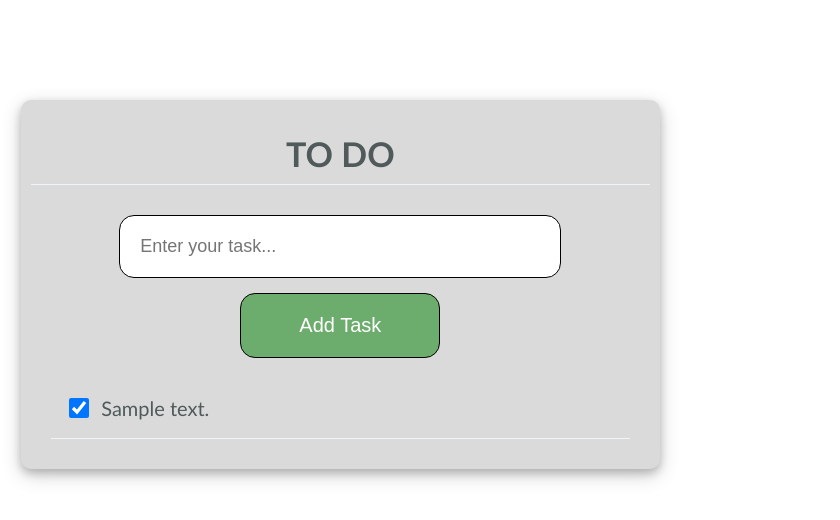
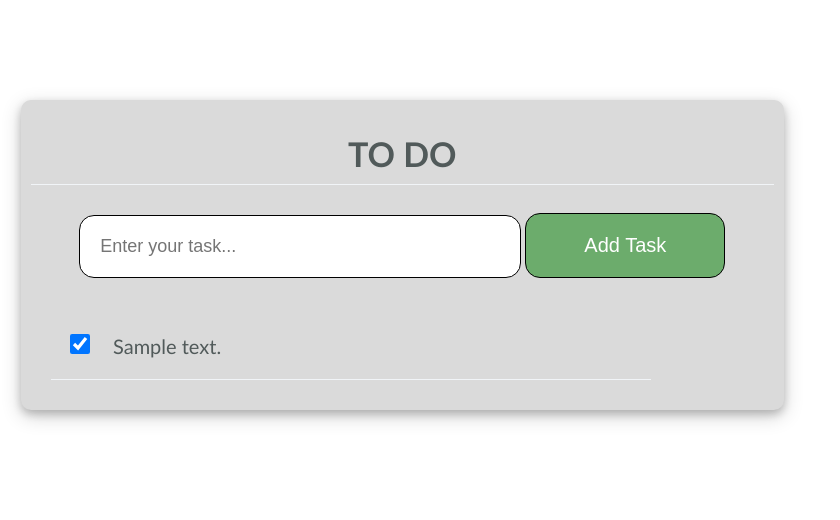
Before and after one commit to ahmedmeshref/to-do-app, a Flask app: page / in a window 1280 px wide. Shown: the top 520 px of the page, without its empty margins (0-840 px from the left). Run offline with Flask 2, Linux system fonts and the light colour scheme; tables that the repository leaves empty hold one stand-in row (values such as "Sample post"); parts of the project's set-up code (start-up, migrations or seed data) failed here and were passed over.

Commit message:
Update and add tasks fixed

```diff
--- /dev/null
+++ b/app/static/add_task.js
@@ -0,0 +1,51 @@
+'use strict';
+import {validInput, invalidInput, validateInput, handleErrors} from "./utils.js";
+
+let app = {
+    form: document.getElementById("add-item-form"),
+    description: document.getElementById("description"),
+    todo_list: document.getElementById("tasks-wrapper")
+};
+
+
+// change the border of the input if onfocus in case it was errored
+app.description.addEventListener("focus", () => {
+    validInput(app.description);
+})
+
+
+app.form.addEventListener("submit", (e) => {
+    e.preventDefault();
+    // validate input
+    if (!validateInput(app.description)) return;
+    fetch("/todos/create", {
+        method: "POST",
+        body: JSON.stringify({
+            'description': app.description.value
+        }),
+        headers: {
+            'Content-type': 'application/json'
+        }
+    })
+    .then(handleErrors)
+    .then((response_val) => {
+        console.log(`description: ${response_val.description}`);
+        // create a new todo list item
+        let LI = document.createElement('li');
+        LI.classList.add("task-item")
+
+
+        LI.innerHTML = `
+        <div class="check-completed">
+            <input class="checkbox" data-id='${response_val.id}' type="checkbox"/>
+        </div>
+        ${response_val.description}
+        `;
+        app.todo_list.appendChild(LI);
+        app.description.value = "";
+    })
+    .catch((err) => {
+        invalidInput(app.description);
+        console.log(err.message);
+    })
+})
--- a/app/static/style.css
+++ b/app/static/style.css
@@ -2,7 +2,9 @@
     font-family: 'H', 'Trebuchet MS', Helvetica;
 }
 
-
+li {
+    list-style: none;
+}
 .container {
     width: 98%;
     margin: 100px auto 0;
@@ -10,7 +12,7 @@
 }
 
 .todo_wrapper {
-    width: 50%;
+    width: 60%;
     background-color: #DADADA;
     border-radius: 10px;
     text-align: center;
@@ -68,44 +70,41 @@
     background-color: rgba(0,128,0, 1);
 }
 
+
 #tasks-wrapper {
     color: #515A5A;
     font-size: 20px;
+    padding: 0;
     margin: 20px 20px;
-
 }
 
-.items-wrapper {
-    display: flex;
+.task-item {
     border-bottom: 1px solid  #F1F4F7;
     margin-bottom: 7px;
     padding: 5px;
-    height: 50px;
+    width: 84%;
+    text-align: left;
+    line-height: 50px;
+    word-wrap: break-word;
 }
 
-.items-wrapper:hover {
+
+.task-item:hover {
     background-color: rgba(255, 255, 255, .8);
     border-radius: 10px;
 }
 
-.checkbox-wrapper {
+.check-completed {
     width: 8%;
     text-align: center;
+    line-height: 56px;
+    cursor: pointer;
     display: inline-block;
-    line-height: 55px;
-    cursor: pointer;
+    margin-right: 5px;
+    height: 100%;
 }
 
-
-.check-completed {
+.checkbox {
+    height: 20px;
     width: 20px;
-    height: 20px;
-    cursor: pointer;
 }
-
-.description {
-    width: 84%;
-    text-align: left;
-    display: inline-block;
-    line-height: 50px;
-}
--- a/app/static/update_task.js
+++ b/app/static/update_task.js
@@ -1,7 +1,7 @@
 import {request} from "./utils.js";
 
 let app = {
-    checkboxes: document.querySelectorAll(".check-completed")
+    checkboxes: document.querySelectorAll(".checkbox")
 }
 
 
@@ -9,10 +9,11 @@
     const checkbox = app.checkboxes[i];
     checkbox.onchange = (event) => {
         let isCompleted = event.target.checked,
+            task_id = event.target.dataset["id"],
             route = "/todos/update_completed",
             method = "POST",
             msg = {
-                "id": checkbox.value,
+                "id": task_id,
                 'state': isCompleted
             }
         request(route, method, msg);
--- a/app/templates/home.html
+++ b/app/templates/home.html
@@ -5,7 +5,7 @@
     <meta name="viewport" content="width=device-width, initial-scale=1, shrink-to-fit=no">
     <link rel="stylesheet" href="{{ url_for("static", filename="style.css") }}?{{time}}">
     <title>home</title>
-    <script type="module" defer src="{{ url_for("static", filename="script.js") }}?{{time}}"></script>
+    <script type="module" defer src="{{ url_for("static", filename="add_task.js") }}?{{time}}"></script>
     <script type="module" defer src="{{ url_for("static", filename="update_task.js") }}?{{time}}"></script>
 </head>
 <body>
@@ -27,20 +27,17 @@
 
             <div class="search"></div>
 
-            <div id="tasks-wrapper">
-                {% for item in data %}
-                    <div class="items-wrapper" id="">
-                        <div class="checkbox-wrapper">
-                            <input type="checkbox" class="check-completed" value="{{ item.id }}"
-                                    {% if item.completed == True %} checked {% endif %}>
+            <ul id="tasks-wrapper">
+                {% for task in tasks %}
+                    <li class="task-item">
+                        <div class="check-completed">
+                            <input class="checkbox" data-id="{{ task.id }}" type="checkbox"
+                                    {% if task.completed %} checked {% endif %} />
                         </div>
-                        <div class="description">
-                            {{ item.description }}
-                        </div>
-                        <div class="delete"></div>
-                    </div>
+                        {{ task.description }}
+                    </li>
                 {% endfor %}
-            </div>
+             </ul>
         </div>
     </div>
 </body>
--- a/app/views.py
+++ b/app/views.py
@@ -6,8 +6,8 @@
 
 @app.route('/')
 def hello_world():
-    data = db.session.query(Todo).order_by(Todo.id).all()
-    return render_template('home.html', data=data)
+    tasks = db.session.query(Todo).order_by(Todo.id).all()
+    return render_template('home.html', tasks=tasks)
 
 
 @app.route("/todos/create", methods=["POST"])
@@ -22,6 +22,7 @@
         db.session.add(new_task)
         db.session.commit()
         body["description"] = new_task.description
+        body["id"] = new_task.id
     except Exception:
         error = True
         db.session.rollback()
```
Also changed, not shown: app/static/utils.js (line endings or trailing spaces).
